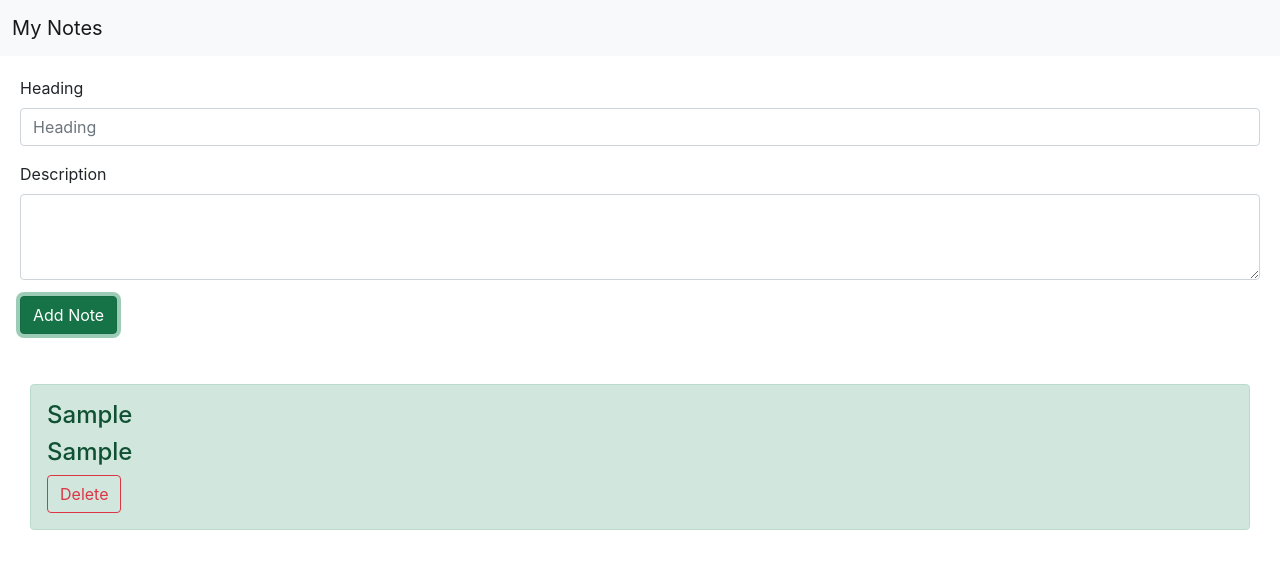
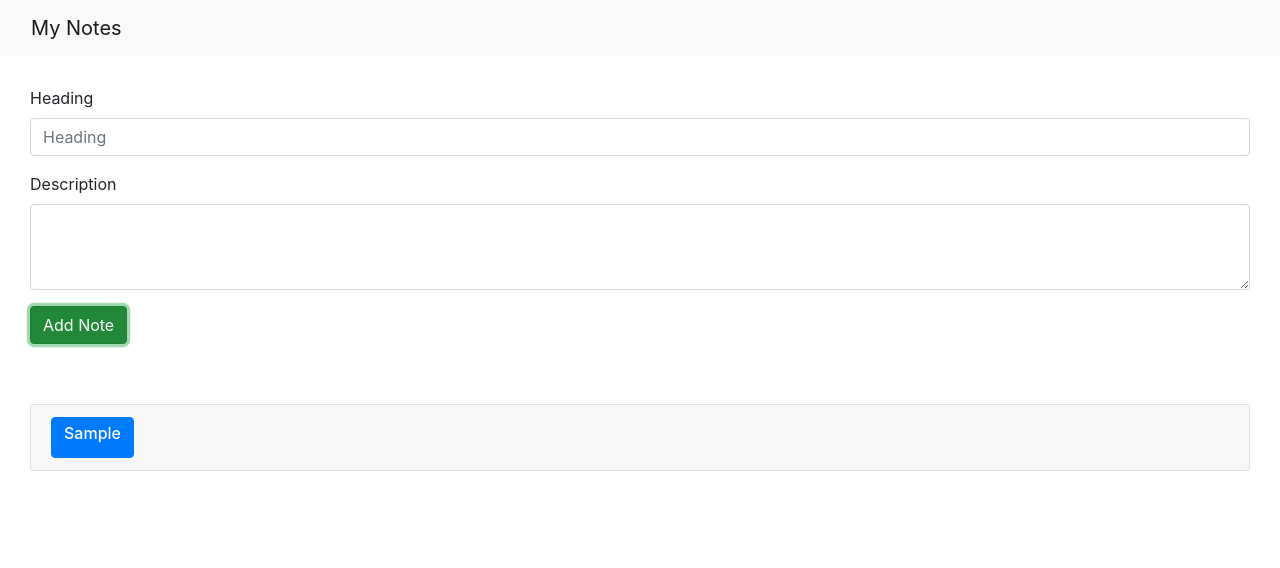
Before and after one commit to Gauravgks/Notes, a React (Create React App) app: page / in a window 1280 px wide. Both pictures are taken after typing "Sample", "Sample" into the empty fields and a click on the button "Add Note". Shown: the top 568 px of the page. Built offline with nearby package versions, Linux system fonts and the light colour scheme.

Commit message:
added react-bootstrap code

```diff
--- a/package.json
+++ b/package.json
@@ -6,7 +6,9 @@
     "@testing-library/jest-dom": "^5.12.0",
     "@testing-library/react": "^11.2.6",
     "@testing-library/user-event": "^12.8.3",
+    "bootstrap": "^5.0.0",
     "react": "^17.0.2",
+    "react-bootstrap": "^1.5.2",
     "react-dom": "^17.0.2",
     "react-scripts": "4.0.3",
     "web-vitals": "^1.1.1"
--- a/public/index.html
+++ b/public/index.html
@@ -1,23 +1,26 @@
 <!DOCTYPE html>
 <html lang="en">
+
 <head>
   <meta charset="utf-8" />
   <link rel="icon" href="%PUBLIC_URL%/favicon.ico" />
   <meta name="viewport" content="width=device-width, initial-scale=1" />
   <meta name="theme-color" content="#000000" />
-    <meta
-      name="description"
-      content="Web site created using create-react-app"
-    />
+  <meta name="description" content="Web site created using create-react-app" />
   <link rel="apple-touch-icon" href="%PUBLIC_URL%/logo192.png" />
   <link rel="manifest" href="%PUBLIC_URL%/manifest.json" />
-    <link href="https://cdn.jsdelivr.net/npm/bootstrap@5.0.0-beta3/dist/css/bootstrap.min.css" rel="stylesheet" integrity="sha384-eOJMYsd53ii+scO/bJGFsiCZc+5NDVN2yr8+0RDqr0Ql0h+rP48ckxlpbzKgwra6" crossorigin="anonymous">
+  <link href="https://cdn.jsdelivr.net/npm/bootstrap@5.0.0-beta3/dist/css/bootstrap.min.css" rel="stylesheet"
+    integrity="sha384-eOJMYsd53ii+scO/bJGFsiCZc+5NDVN2yr8+0RDqr0Ql0h+rP48ckxlpbzKgwra6" crossorigin="anonymous">
+  <link rel="stylesheet" href="https://cdn.jsdelivr.net/npm/bootstrap@4.6.0/dist/css/bootstrap.min.css"
+    integrity="sha384-B0vP5xmATw1+K9KRQjQERJvTumQW0nPEzvF6L/Z6nronJ3oUOFUFpCjEUQouq2+l" crossorigin="anonymous" />
 
   <title>NOTES</title>
 </head>
+
 <body>
   <noscript>You need to enable JavaScript to run this app.</noscript>
   <div id="root"></div>
 
 </body>
+
 </html>
--- a/src/App.css
+++ b/src/App.css
@@ -8,7 +8,7 @@
 }
 
 .Container{
-  padding: 20px;
+  padding: 30px;
 }
 
 .btn-outline-secondary{
@@ -22,5 +22,5 @@
 }
 
 .display{
-  padding: 20px;
+  padding: 30px;
 }
--- a/src/components/DisplayItem.js
+++ b/src/components/DisplayItem.js
@@ -1,14 +1,25 @@
 import React from "react";
 import "../App.css";
+import { Button } from 'react-bootstrap';
+import {Accordion} from 'react-bootstrap';
+import {Card} from 'react-bootstrap';
 
 export const DisplayItem = ({ note, onDelete }) => {
   return (
-    <div className = "displayitem">
-      <div className="alert alert-success" role="alert">
-      <h4>{note.title}</h4>
-      <h4>{note.desc}</h4>
-      <button className="btn btn-outline-danger" onClick={() => {onDelete(note)}}>Delete</button>
-      </div>
-    </div>
+    <Accordion>
+      <Card>
+        <Card.Header>
+          <Accordion.Toggle as={Button}  eventKey="0">
+          <h6>{note.title}</h6>
+          </Accordion.Toggle>
+        </Card.Header>
+        <Accordion.Collapse eventKey="0">
+          <Card.Body>{note.desc}<br></br>
+          <br></br>
+          <button className="btn btn-outline-danger btn-sm" onClick={() => {onDelete(note)}}>Delete</button>
+          </Card.Body>
+        </Accordion.Collapse>
+      </Card>
+    </Accordion>
   );
 };
```
Also changed, not shown: src/App.js (+16 -15 lines), 1 other file (tests, documents, lock files or other folders). Lines whose indentation alone changed are shown as unchanged.
